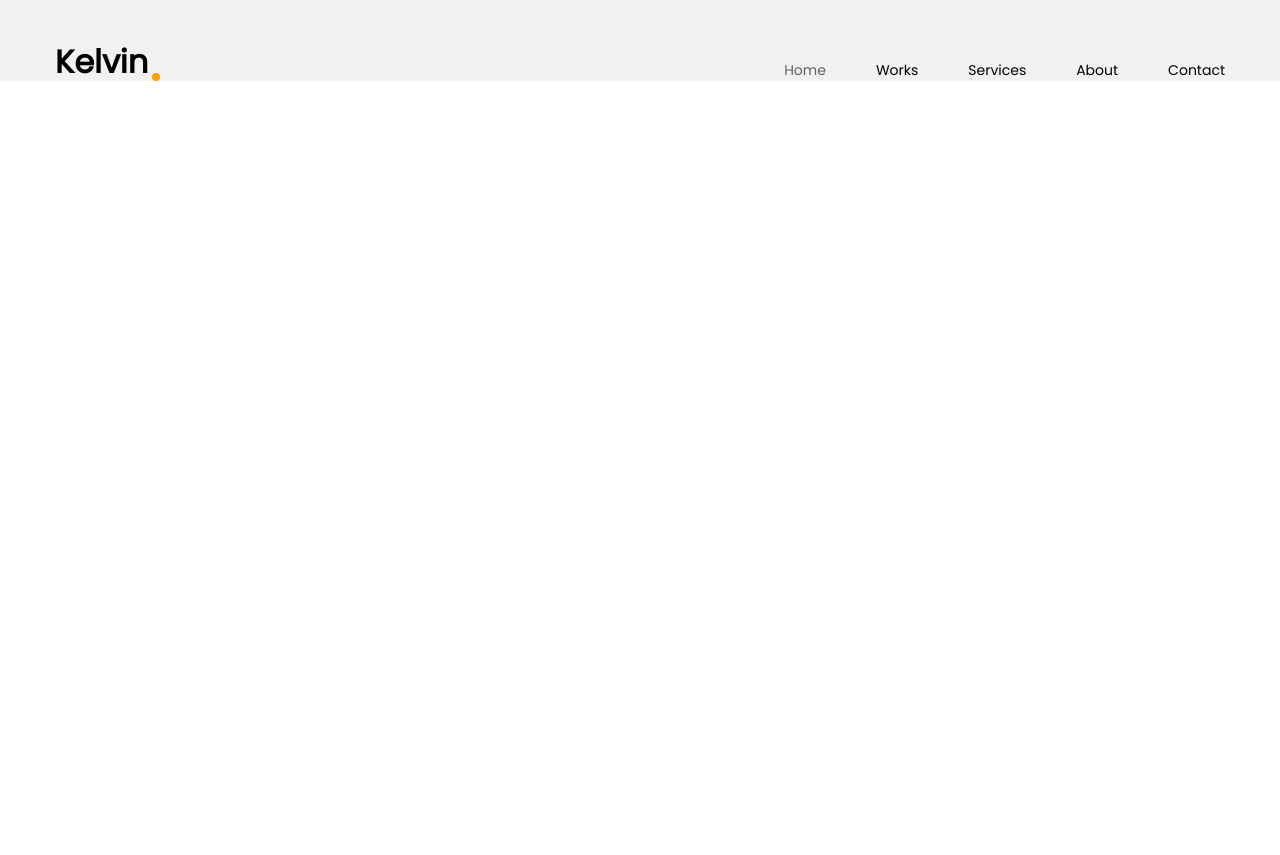
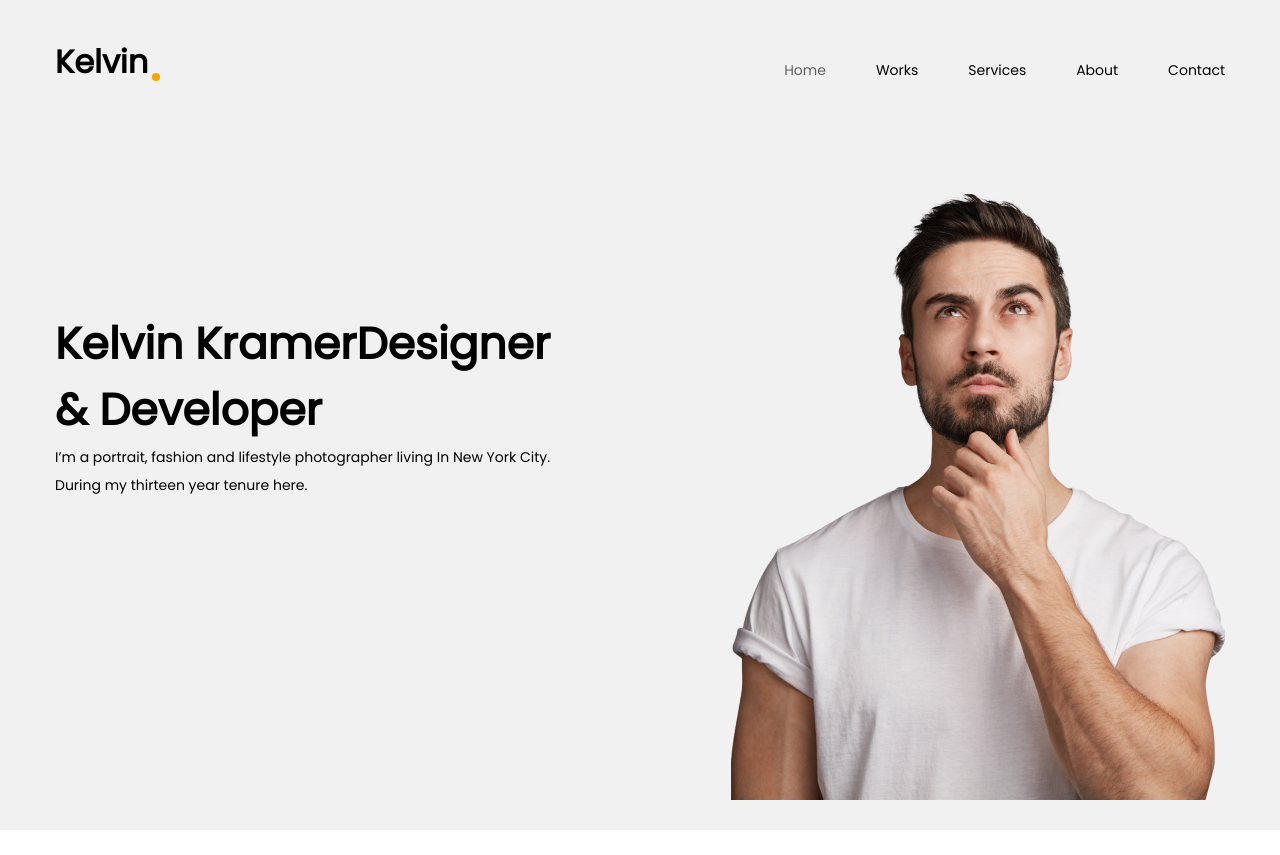
Before and after one commit to NikiforovDima8/secondproj, a plain HTML site: page index.html in a window 1280 px wide. Before the commit the page ends 800 px from the top, so only its background shows below. Drawn offline with Linux system fonts and the light colour scheme.

Commit message:
header-end

```diff
--- a/index.html
+++ b/index.html
@@ -14,18 +14,50 @@
                     <a href="#!" class="logo">Kelvin</a>
                     <nav class="nav">
                         <ul class="nav-list">
-                            <li class="nav-item"><a href="#!" class="nav-link active">Home</a></li>
-                            <li class="nav-item"><a href="#!"class="nav-link">Works</a></li>
-                            <li class="nav-item"><a href="#!"class="nav-link">Services</a></li>
-                            <li class="nav-item"><a href="#!"class="nav-link">About</a></li>
-                            <li class="nav-item"><a href="#!"class="nav-link">Contact</a></li>
+                            <li class="nav-item">
+                                <a href="#!" class="nav-link active">Home</a>
+                            </li>
+                            <li class="nav-item">
+                                <a href="#!" class="nav-link">Works</a>
+                            </li>
+                            <li class="nav-item">
+                                <a href="#!" class="nav-link">Services</a>
+                            </li>
+                            <li class="nav-item">
+                                <a href="#!" class="nav-link">About</a>
+                            </li>
+                            <li class="nav-item">
+                                <a href="#!" class="nav-link">Contact</a>
+                            </li>
                         </ul>
                     </nav>
-
+                </div>
+                <div class="header-row">
+                    <div class="header-content">
+                        <h1 class="header-title">
+                            Kelvin KramerDesigner <br />
+                            & Developer
+                        </h1>
+                        <p class="header-text">
+                            I’m a portrait, fashion and lifestyle photographer
+                            living In New York City. During my thirteen year
+                            tenure here.
+                        </p>
+                    </div>
+                    <div class="header-img">
+                        <img src="/img/hero.png" alt="hero" />
+                    </div>
                 </div>
             </div>
         </header>
+
+        <section class="main">
+            <div class="container">
+                <div class="icons">
+                    <img src="/img/" alt="">
+                </div>
+            </div>
+        </section>
         <script src="script.js"></script>
-
     </body>
 </html>
--- a/style.css
+++ b/style.css
@@ -19,6 +19,7 @@ body {
     display: flex;
     justify-content: space-between;
     align-items: flex-end;
+    margin-bottom: 76px;
 }
 
 .logo {
@@ -56,3 +57,29 @@ body {
 .nav-link.active{
     color: #606060;
 }
+
+.header-row{
+    display: flex;
+    padding: 30px 0px;
+    justify-content: space-between;
+    column-gap: 30px;
+}
+.header-content{
+    max-width: 500px;
+    margin-top: 124px;
+}
+
+.header-title{
+font-weight: 600;
+font-size: 44px;
+line-height: 66px;
+}
+.header-text{
+    font-weight: 400;
+    font-size: 14px;
+    line-height: 28px;
+}
+.header-img img{
+max-width: 494px;
+max-height: 613px;
+}
```
